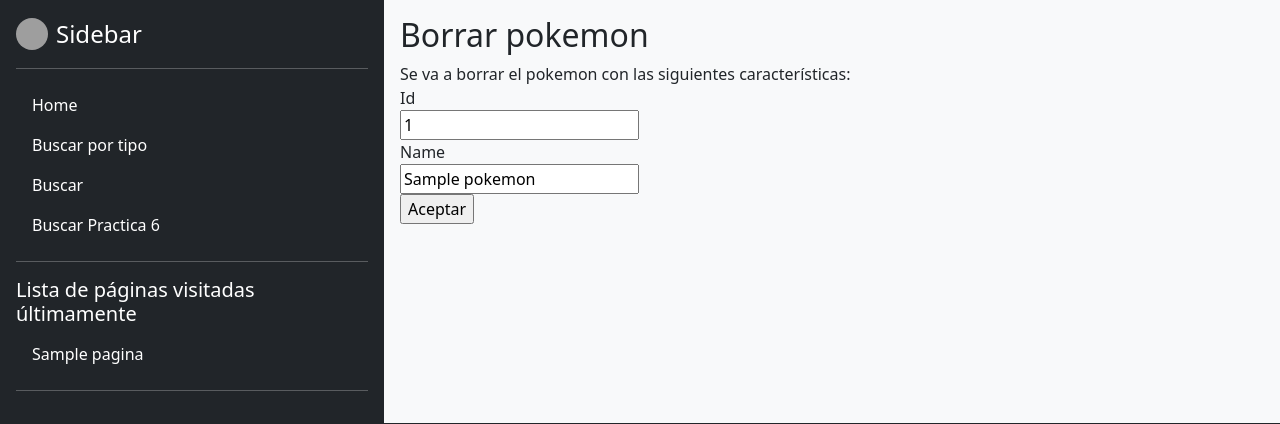
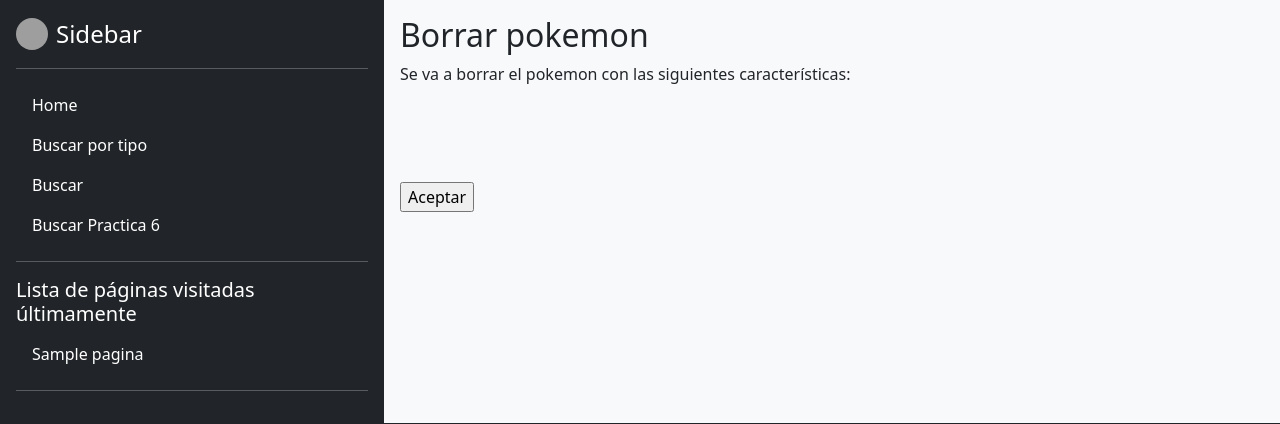
Before and after one commit to Mapachana/Practicas-DAI, a Flask app: template p6/app/templates/borrar_pokemon.html in a window 1280 px wide. Shown: the part 62-486 px from the top of the page. Run offline with Flask 2, Linux system fonts and the light colour scheme; the template is opened without the code that fills it: most values are stand-ins (such as "Sample title", 1, 10 or a date in 2020); grey boxes are pictures that could not be loaded.

Commit message:
Escondo forms

```diff
--- a/p6/app/templates/borrar_pokemon.html
+++ b/p6/app/templates/borrar_pokemon.html
@@ -6,10 +6,10 @@
 
 Se va a borrar el pokemon con las siguientes características:
 <form>
-  <label>Id</label><br>
-  <input type="text" name="id" id="id" value="{{pokemon['id']}}" readonly><br>
-  <label>Name</label><br>
-  <input type="text" name="name" id="name" value="{{pokemon['name']}}" readonly><br>
+  <label hidden>Id</label><br>
+  <input type="text" name="id" id="id" value="{{pokemon['id']}}" readonly hidden><br>
+  <label hidden>Name</label><br>
+  <input type="text" name="name" id="name" value="{{pokemon['name']}}" readonly hidden><br>
   <input type="button" onclick="borrar()" value="Aceptar">
 </form>
 
--- a/p6/app/templates/obtener_pokemon.html
+++ b/p6/app/templates/obtener_pokemon.html
@@ -4,7 +4,7 @@
 {% block contenido %}
 <h2> Detalles del pokemon con id: {{id}}</h2>
 <form>
-  <input type="text" name="id" id="id" value="{{id}}" readonly><br>
+  <input type="text" name="id" id="id" value="{{id}}" readonly hidden><br>
   <input type="button" onclick="obtener()" value="Mostrar">
 </form>
 
```
